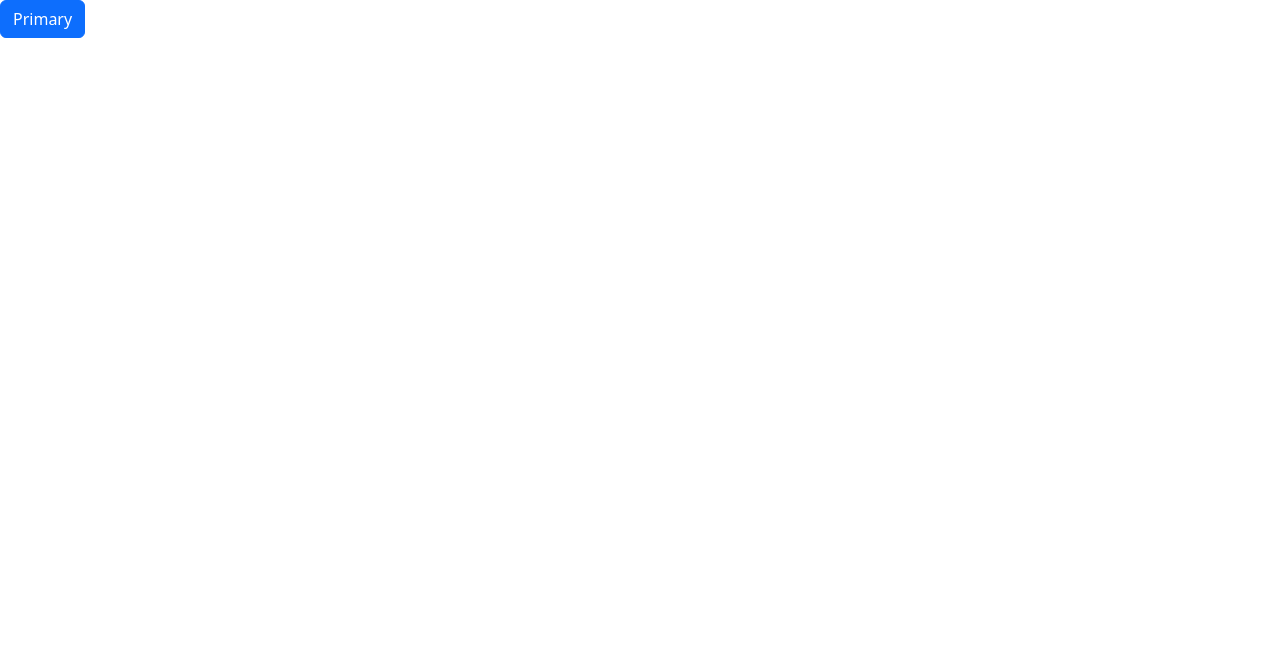
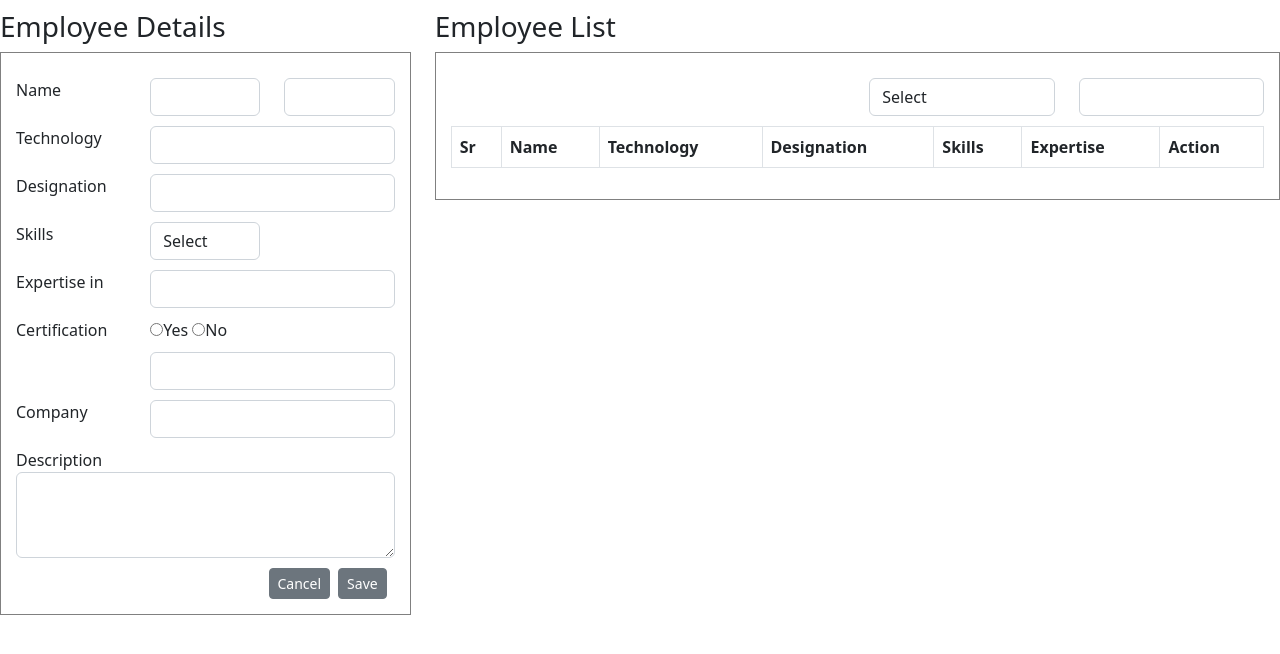
Before and after one commit to atique08642/Angular-CRUD, an Angular app: page / in a window 1280 px wide. Shown: the top 654 px of the page. Built offline with nearby package versions, Linux system fonts and the light colour scheme.

Commit message:
Created UI for the form

```diff
--- a/src/app/app.component.html
+++ b/src/app/app.component.html
@@ -1 +1 @@
-<button type="button" class="btn btn-primary">Primary</button>
+<app-employee></app-employee>
--- a/src/app/app.module.ts
+++ b/src/app/app.module.ts
@@ -3,10 +3,12 @@ import { BrowserModule } from '@angular/platform-browser';
 
 import { AppRoutingModule } from './app-routing.module';
 import { AppComponent } from './app.component';
+import { EmployeeComponent } from './employee/employee.component';
 
 @NgModule({
   declarations: [
-    AppComponent
+    AppComponent,
+    EmployeeComponent
   ],
   imports: [
     BrowserModule,
--- /dev/null
+++ b/src/app/employee/employee.component.css
@@ -0,0 +1,8 @@
+.outerDiv {
+    padding: 15px;
+    border: 1px solid grey;
+}
+
+.row {
+    padding-top: 10px;
+}
--- /dev/null
+++ b/src/app/employee/employee.component.html
@@ -0,0 +1,151 @@
+<div class="row">
+    <div class="col-md-4">
+      <h3>Employee Details</h3>
+      <div class="outerDiv">
+        <div class="row">
+            <div class="col-md-4">
+              <label>Name</label>
+            </div>
+            <div class="col-md-4">
+              <input type="text" class="form-control"/>
+            </div>
+            <div class="col-md-4">
+              <input type="text" class="form-control"/>
+            </div>
+        </div>
+
+        <div class="row">
+            <div class="col-md-4">
+              <label>Technology</label>
+            </div>
+            <div class="col-md-8">
+              <input type="text" class="form-control"/>
+            </div>
+        </div>
+
+        <div class="row">
+            <div class="col-md-4">
+              <label>Designation</label>
+            </div>
+            <div class="col-md-8">
+              <input type="text" class="form-control"/>
+            </div>
+        </div>
+
+        <div class="row">
+            <div class="col-md-4">
+              <label>Skills</label>
+            </div>
+            <div class="col-md-4">
+              <select class="form-control">
+                <option>Select</option>
+                <option>JavaScript</option>
+                <option>Angular</option>
+                <option>Java</option>
+                <option>Full-Stack</option>
+              </select>
+            </div>
+        </div>
+
+        <div class="row">
+            <div class="col-md-4">
+              <label>Expertise in </label>
+            </div>
+            <div class="col-md-8">
+              <input type="text" class="form-control"/>
+            </div>
+        </div>
+
+        <div class="row">
+            <div class="col-md-4">
+              <label>Certification</label>
+            </div>
+            <div class="col-md-8">
+              <input type="radio"/>Yes
+              <input type="radio"/>No
+            </div>
+        </div>
+
+        <div class="row">
+            <div class="col-md-4">
+
+            </div>
+            <div class="col-md-8">
+                <input type="text" class="form-control"/>
+            </div>
+        </div>
+
+        <div class="row">
+            <div class="col-md-4">
+              <label>Company</label>
+            </div>
+            <div class="col-md-8">
+              <input type="text" class="form-control"/>
+            </div>
+        </div>
+
+        <div class="row">
+            <div class="col-md-12">
+              <label>Description</label>
+              <textarea rows="3" class="form-control"></textarea>
+            </div>
+        </div>
+
+        <div class="row">
+            <div class="col-md-6">
+
+            </div>
+            <div class="col-md-6 text-end">
+                <button class="btn btn-secondary btn-sm">Cancel</button>
+                <button class="btn btn-secondary btn-sm mx-2">Save</button>
+            </div>
+        </div>
+
+      </div>
+    </div>
+    <div class="col-md-8">
+      <h3>Employee List</h3>
+      <div class="outerDiv">
+            <div class="row">
+                <div class="col-md-6">
+
+                </div>
+                <div class="col-md-3">
+                    <select class="form-control">
+                        <option>Select</option>
+                        <option>JavaScript</option>
+                        <option>Angular</option>
+                        <option>Java</option>
+                        <option>Full-Stack</option>
+                    </select>
+                </div>
+                <div class="col-md-3">
+                    <input type="text" class="form-control"/>
+                </div>
+            </div>
+            <div class="row">
+                <div class="col-md-12">
+                    <table class="table table-bordered">
+                        <thead>
+                            <tr>
+                                <th>Sr</th>
+                                <th>Name</th>
+                                <th>Technology</th>
+                                <th>Designation</th>
+                                <th>Skills</th>
+                                <th>Expertise</th>
+                                <th>Action</th>
+                            </tr>
+                        </thead>
+                        <tbody>
+                            <tr>
+
+                            </tr>
+                        </tbody>
+                    </table>
+                </div>
+            </div>
+      </div>
+
+    </div>
+</div>
--- /dev/null
+++ b/src/app/employee/employee.component.ts
@@ -0,0 +1,15 @@
+import { Component, OnInit } from '@angular/core';
+
+@Component({
+  selector: 'app-employee',
+  templateUrl: './employee.component.html',
+  styleUrls: ['./employee.component.css']
+})
+export class EmployeeComponent implements OnInit {
+
+  constructor() { }
+
+  ngOnInit(): void {
+  }
+
+}
```
Also changed, not shown: 1 other file (tests, documents, lock files or other folders).
